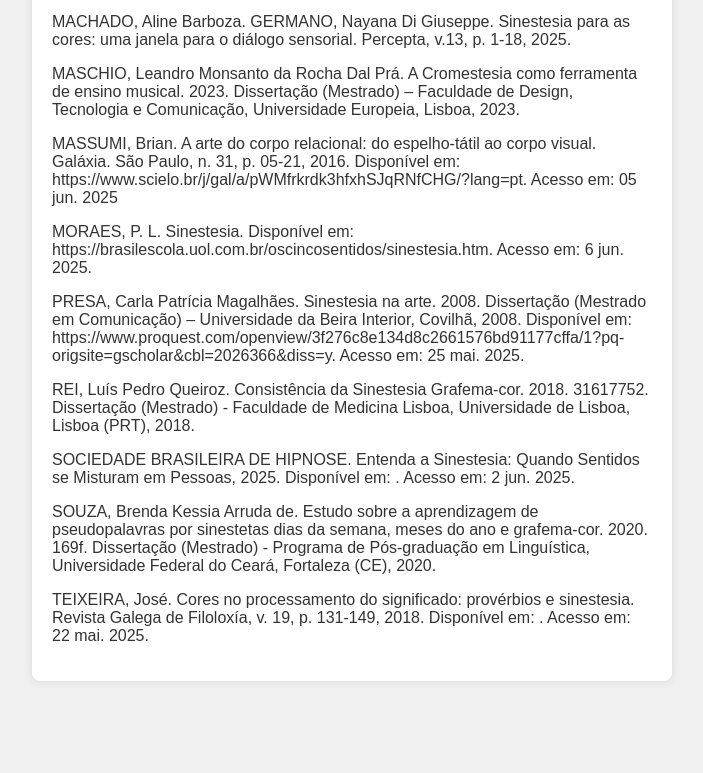
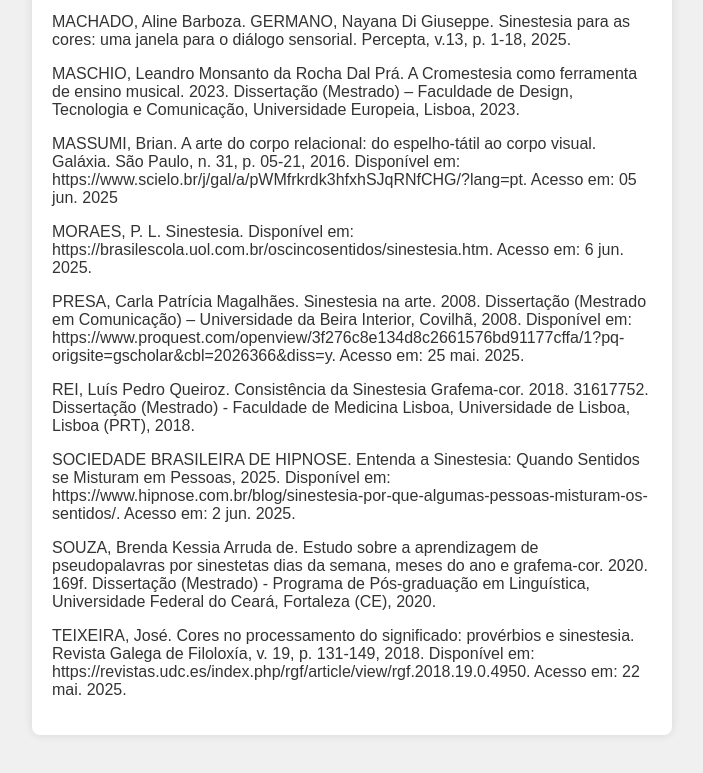
Before and after one commit to fabiogysi/Referencias--trabalho-de-sinestesia-da-disciplina-da-processos-psicologicos-basicos-URI-Erechim-2025, a plain HTML site: page index.html in a window 1280 px wide. Shown: the part 547-1320 px from the top of the page, without its empty margins (288-991 px from the left). Before the commit the page ends 1268 px from the top, so only its background shows below. Drawn offline with Linux system fonts and the light colour scheme.

Commit message:
Update index.html

```diff
--- a/index.html
+++ b/index.html
@@ -28,11 +28,11 @@
         <h1>Referências- Pôster sinestesia</h1>
         <p><p>BEAUCHAMP, M.S; RO, T. Neural substrates of sound-touch synesthesia after a thalamic lesion. Journal of Neuroscience, v.28, n. 50, p. 13696, 2008.  <p><p>
 
-BERGANTINI, Loren P. Sinestesia nas artes: relações entre ciência, arte e tecnologia. Ars, São Paulo, v. 17, n. 35, p. 1-19, 2019. Disponível em: https://www.scielo.br/j/ars/a/RtLcj3XypNRvbGbLrjcCBJH/?format=html&lang=pt. Acesso em: 22 mai. 2025.  <p><p>
+BERGANTINI, Loren P. Sinestesia nas artes: relações entre ciência, arte e tecnologia. Ars, São Paulo, v. 17, n. 35, p. 1-19, 2019. Disponível em:  https://www.scielo.br/j/ars/a/RtLcj3XypNRvbGbLrjcCBJH/?format=html&lang=pt. Acesso em: 22 mai. 2025.  <p><p>
 
-DE ESTUDOS PÓS-GRADUADOS EM FILOSOFIA, C. DE E. DO P. –. P. Cognitio/Estudos: Revista Eletrônica de Filosofia. Disponível em: https://revistas.pucsp.br/cognitio/article/download/5418/3869.  <p><p>
+DE ESTUDOS PÓS-GRADUADOS EM FILOSOFIA, C. DE E. DO P. –. P. Cognitio/Estudos: Revista Eletrônica de Filosofia. Disponível em:  https://revistas.pucsp.br/cognitio/article/download/5418/3869.  <p><p>
 
-GALESCO, Wagner. Melissa McCracken, a artista que pinta suas músicas favoritas através da sinestesia. Artrianon, 2017. Disponível em: https://artrianon.com/2017/03/21/melissa-mccracken-a-artista-que-pinta-suas-musicas-favoritas-atraves-da-sinestesia/. Acesso em: 31 mai. 2025.  <p><p>
+GALESCO, Wagner. Melissa McCracken, a artista que pinta suas músicas favoritas através da sinestesia. Artrianon, 2017. Disponível em:  https://artrianon.com/2017/03/21/melissa-mccracken-a-artista-que-pinta-suas-musicas-favoritas-atraves-da-sinestesia/. Acesso em: 31 mai. 2025.  <p><p>
 
 Gálvez, P.; Blanco,J; García,A. Sinestesia Léxico-Gustativa:el sabor de las palabras. Universidad de Granada, Granada.  <p><p>
 
@@ -42,19 +42,19 @@ MACHADO, Aline Barboza. GERMANO, Nayana Di Giuseppe. Sinestesia para as cores: u
 
 MASCHIO, Leandro Monsanto da Rocha Dal Prá. A Cromestesia como ferramenta de ensino musical. 2023. Dissertação (Mestrado) – Faculdade de Design, Tecnologia e Comunicação, Universidade Europeia, Lisboa, 2023.  <p><p>
 
-MASSUMI, Brian. A arte do corpo relacional: do espelho-tátil ao corpo visual. Galáxia. São Paulo, n. 31, p. 05-21, 2016. Disponível em: https://www.scielo.br/j/gal/a/pWMfrkrdk3hfxhSJqRNfCHG/?lang=pt. Acesso em: 05 jun. 2025  <p><p>
+MASSUMI, Brian. A arte do corpo relacional: do espelho-tátil ao corpo visual. Galáxia. São Paulo, n. 31, p. 05-21, 2016. Disponível em:  https://www.scielo.br/j/gal/a/pWMfrkrdk3hfxhSJqRNfCHG/?lang=pt. Acesso em: 05 jun. 2025  <p><p>
 
 MORAES, P. L. Sinestesia. Disponível em: https://brasilescola.uol.com.br/oscincosentidos/sinestesia.htm. Acesso em: 6 jun. 2025.  <p><p>
 
-PRESA, Carla Patrícia Magalhães. Sinestesia na arte. 2008. Dissertação (Mestrado em Comunicação) – Universidade da Beira Interior, Covilhã, 2008. Disponível em: https://www.proquest.com/openview/3f276c8e134d8c2661576bd91177cffa/1?pq-origsite=gscholar&cbl=2026366&diss=y. Acesso em: 25 mai. 2025.  <p><p>
+PRESA, Carla Patrícia Magalhães. Sinestesia na arte. 2008. Dissertação (Mestrado em Comunicação) – Universidade da Beira Interior, Covilhã, 2008. Disponível em:  https://www.proquest.com/openview/3f276c8e134d8c2661576bd91177cffa/1?pq-origsite=gscholar&cbl=2026366&diss=y. Acesso em: 25 mai. 2025.  <p><p>
 
 REI, Luís Pedro Queiroz. Consistência da Sinestesia Grafema-cor. 2018. 31617752.  Dissertação (Mestrado) - Faculdade de Medicina Lisboa, Universidade de Lisboa, Lisboa (PRT), 2018. <p><p>
 
-SOCIEDADE BRASILEIRA DE HIPNOSE. Entenda a Sinestesia: Quando Sentidos se Misturam em Pessoas, 2025. Disponível em: <https://www.hipnose.com.br/blog/sinestesia-por-que-algumas-pessoas-misturam-os-sentidos/>. Acesso em: 2 jun. 2025.  <p><p>
+SOCIEDADE BRASILEIRA DE HIPNOSE. Entenda a Sinestesia: Quando Sentidos se Misturam em Pessoas, 2025. Disponível em: https://www.hipnose.com.br/blog/sinestesia-por-que-algumas-pessoas-misturam-os-sentidos/. Acesso em: 2 jun. 2025.  <p><p>
 
 SOUZA, Brenda Kessia Arruda de. Estudo sobre a aprendizagem de pseudopalavras por sinestetas dias da semana, meses do ano e grafema-cor. 2020. 169f. Dissertação (Mestrado) - Programa de Pós-graduação em Linguística, Universidade Federal do Ceará, Fortaleza (CE), 2020. <p><p>
 
-TEIXEIRA, José. Cores no processamento do significado: provérbios e sinestesia. Revista Galega de Filoloxía, v. 19, p. 131-149, 2018. Disponível em: <https:revistas.udc.es/index.php/rgf/article/view/rgf.2018.19.0.4950>. Acesso em: 22 mai. 2025.  <p><p>
+TEIXEIRA, José. Cores no processamento do significado: provérbios e sinestesia. Revista Galega de Filoloxía, v. 19, p. 131-149, 2018. Disponível em:  https://revistas.udc.es/index.php/rgf/article/view/rgf.2018.19.0.4950. Acesso em: 22 mai. 2025.  <p><p>
 
     </div>
 </body>
```
